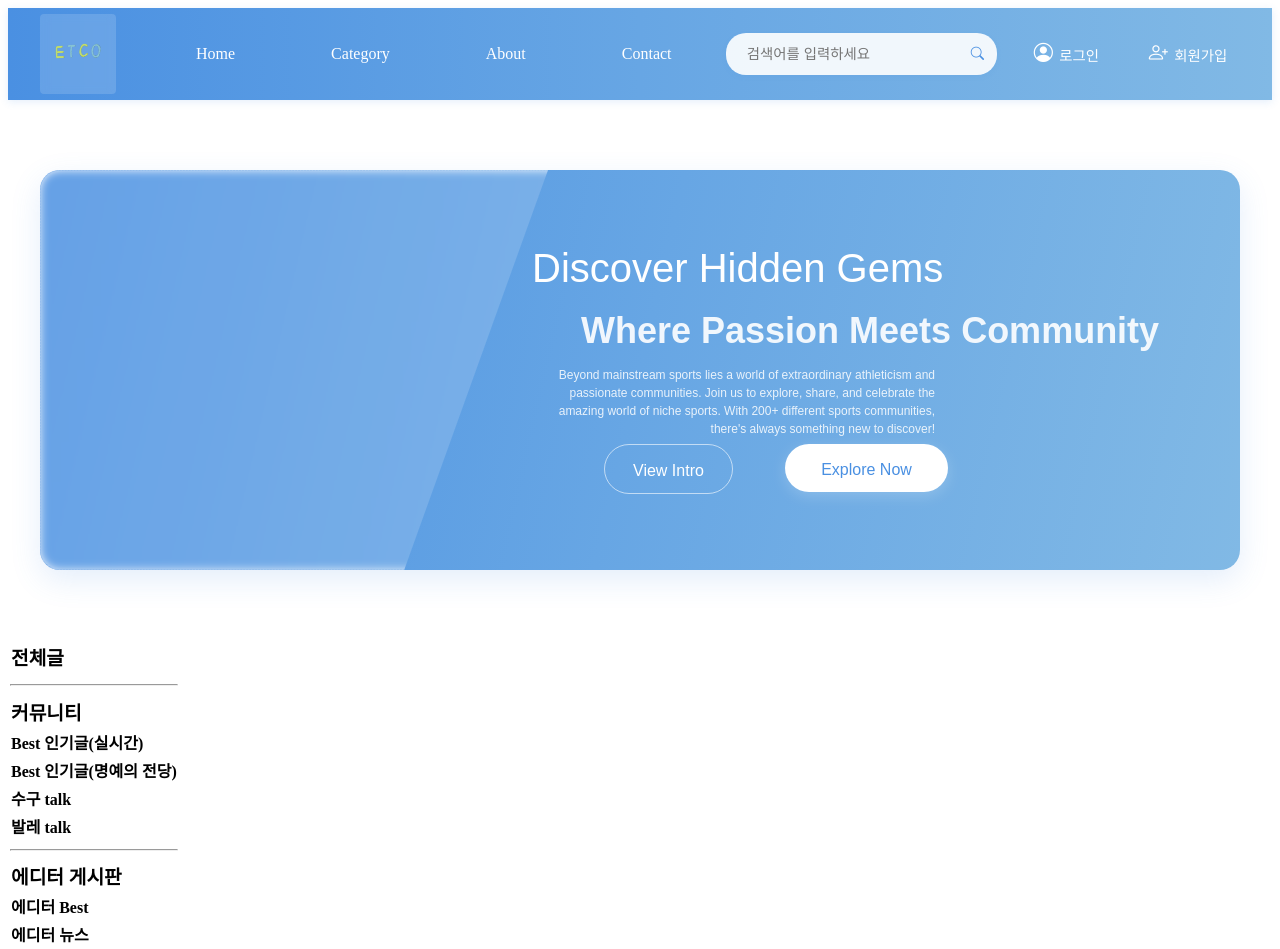
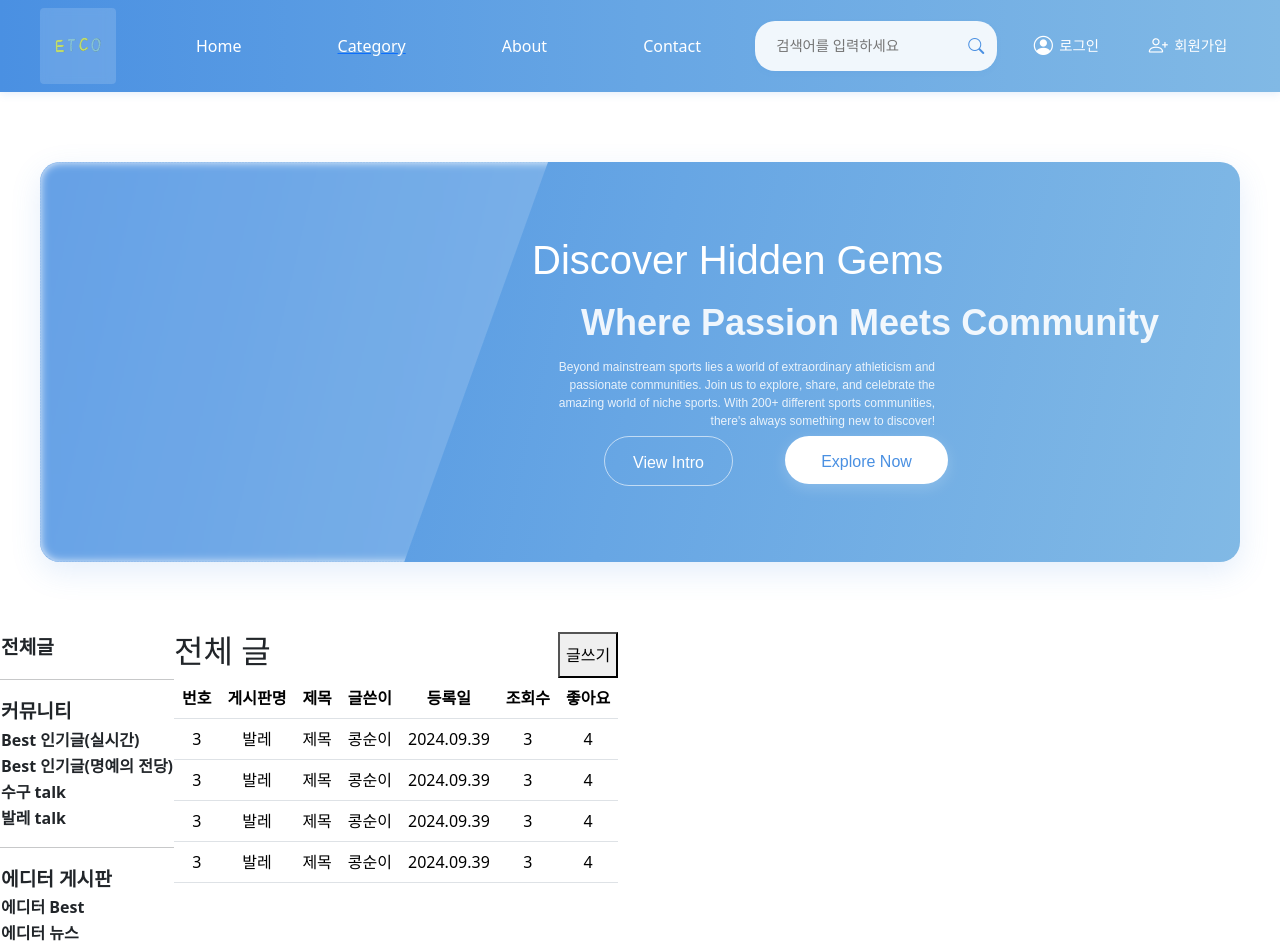
Before and after one commit to solveDayLee/FinalPJT, a Vue app in the folder PJT_soda_vue/soda-vue/: page /board in a window 1280 px wide. Shown: the top 949 px of the page. Built offline with nearby package versions, Linux system fonts and the light colour scheme.

Commit message:
1118 ListView

```diff
--- a/PJT_soda_vue/soda-vue/package.json
+++ b/PJT_soda_vue/soda-vue/package.json
@@ -10,6 +10,7 @@
   },
   "dependencies": {
     "axios": "^1.7.7",
+    "bootstrap": "^5.3.3",
     "bootstrap-icons": "^1.11.3",
     "pinia": "^2.2.6",
     "vue": "^3.5.12",
--- a/PJT_soda_vue/soda-vue/src/App.vue
+++ b/PJT_soda_vue/soda-vue/src/App.vue
@@ -1,9 +1,15 @@
 <template>
-  <DefaultLayout/>
+       <Header/>
+      <RouterView/>
+      <Footer/>
 </template>
 
 <script setup>
-import DefaultLayout from './components/Layouts/DefaultLayout.vue';
+
+import Footer from './components/Layouts/Footer.vue';
+import Header from './components/Layouts/Header.vue';
+
+
 </script>
 
 <style scoped>
--- /dev/null
+++ b/PJT_soda_vue/soda-vue/src/components/BoardList.vue
@@ -0,0 +1,66 @@
+<template>
+    <div>
+    <div class="listHeader">
+        <h2>전체 글</h2>
+        <button>글쓰기</button>
+    </div>
+    <table class="table table-hover text-center">
+        <thead>
+            <tr>
+                <th>번호</th>
+                <th>게시판명</th>
+                <th>제목</th>
+                <th>글쓴이</th>
+                <th>등록일</th>
+                <th>조회수</th>
+                <th>좋아요</th>
+            </tr>
+        </thead>
+        <tbody>
+            <!--임시 라우터 링크 줌-->
+            <tr v-for="board in boardList" :key="board.boardNo"
+            @click="$router.push({name:'Main'})"
+            class="cursor-pointer">
+                <td>{{ board.boardNo }}</td>
+                <td>{{ board.category }}</td>
+                <td>{{ board.title }}</td>
+                <td>{{ board.userId }}</td>
+                <td>{{ board.regDate }}</td>
+                <td>{{ board.viewCnt }}</td>
+                <td>{{ board.likes }}</td>
+            </tr>
+        </tbody>
+    </table>
+</div>
+</template>
+
+<script setup>
+
+import { RouterLink } from 'vue-router';
+
+//임시 자료
+    const boardList=[
+    {
+        boardNo: 3, category: "발레", title: "제목", userId: "콩순이", regDate: "2024.09.39", viewCnt: 3, likes:4
+    },
+    {
+        boardNo: 3, category: "발레", title: "제목", userId: "콩순이", regDate: "2024.09.39", viewCnt: 3, likes:4
+    },
+    {
+        boardNo: 3, category: "발레", title: "제목", userId: "콩순이", regDate: "2024.09.39", viewCnt: 3, likes:4
+    },
+    {
+        boardNo: 3, category: "발레", title: "제목", userId: "콩순이", regDate: "2024.09.39", viewCnt: 3, likes:4
+    },
+    ]
+</script>
+
+<style scoped>
+.listHeader{
+    display: flex;
+    justify-content: space-between;
+}
+table{
+    /* width: 100%; */
+}
+</style>
--- a/PJT_soda_vue/soda-vue/src/components/Layouts/Header.vue
+++ b/PJT_soda_vue/soda-vue/src/components/Layouts/Header.vue
@@ -10,7 +10,7 @@
 
         <nav class="nav-menu">
           <div class="nav-item">Home</div>
-          <div class="nav-item">Category</div>
+          <RouterLink :to="{name: 'board'}"><div class="nav-item">Category</div></RouterLink>
           <div class="nav-item">About</div>
           <div class="nav-item">Contact</div>
         </nav>
@@ -41,6 +41,7 @@
   <script setup>
 
   import logo from '@/assets/etco-logo.gif'
+import { RouterLink } from 'vue-router';
 
 
 
--- a/PJT_soda_vue/soda-vue/src/main.js
+++ b/PJT_soda_vue/soda-vue/src/main.js
@@ -1,10 +1,14 @@
 import 'bootstrap-icons/font/bootstrap-icons.css'
+import "bootstrap/dist/css/bootstrap.min.css"
+import "bootstrap/dist/js/bootstrap.min.js"
 
 import { createApp } from 'vue'
 import { createPinia } from 'pinia'
 
 import App from './App.vue'
 import router from './router'
+// import "bootstrap-icons/font/bootstrap-icons.css"
+
 
 const app = createApp(App)
 
--- a/PJT_soda_vue/soda-vue/src/router/index.js
+++ b/PJT_soda_vue/soda-vue/src/router/index.js
@@ -1,3 +1,4 @@
+import BoardView from '@/views/BoardView.vue'
 import { createRouter, createWebHistory } from 'vue-router'
 
 const router = createRouter({
@@ -8,6 +9,11 @@ const router = createRouter({
       name: 'Main',
       component: () => import('@/views/MainPage.vue')
     },
+    {
+      path: '/board',
+      name: 'board',
+      component: BoardView,
+    },
  ],
 })
 
--- a/PJT_soda_vue/soda-vue/src/views/BoardView.vue
+++ b/PJT_soda_vue/soda-vue/src/views/BoardView.vue
@@ -1,13 +1,30 @@
 <template>
-    <div>
-
-    </div>
-</template>
+     <Banner/>
+     <div class="content">
+        <Sidebar/>
+        <div class="BoardListDiv">
+            <BoardList/>
+        </div>
+     </div>
+  </template>
 
 <script setup>
+
+import BoardList from '@/components/BoardList.vue';
+import Banner from '@/components/Layouts/Banner.vue';
+import Footer from '@/components/Layouts/Footer.vue';
+import Header from '@/components/Layouts/Header.vue';
+import Sidebar from '@/components/Layouts/Sidebar.vue';
 
 </script>
 
 <style scoped>
-
+.content{
+  display: flex;
+  /* justify-content: ; */
+}
+.BoardListDiv{
+    display: flex;
+    justify-content: center;
+}
 </style>
```
Also changed, not shown: 1 other file (tests, documents, lock files or other folders).
